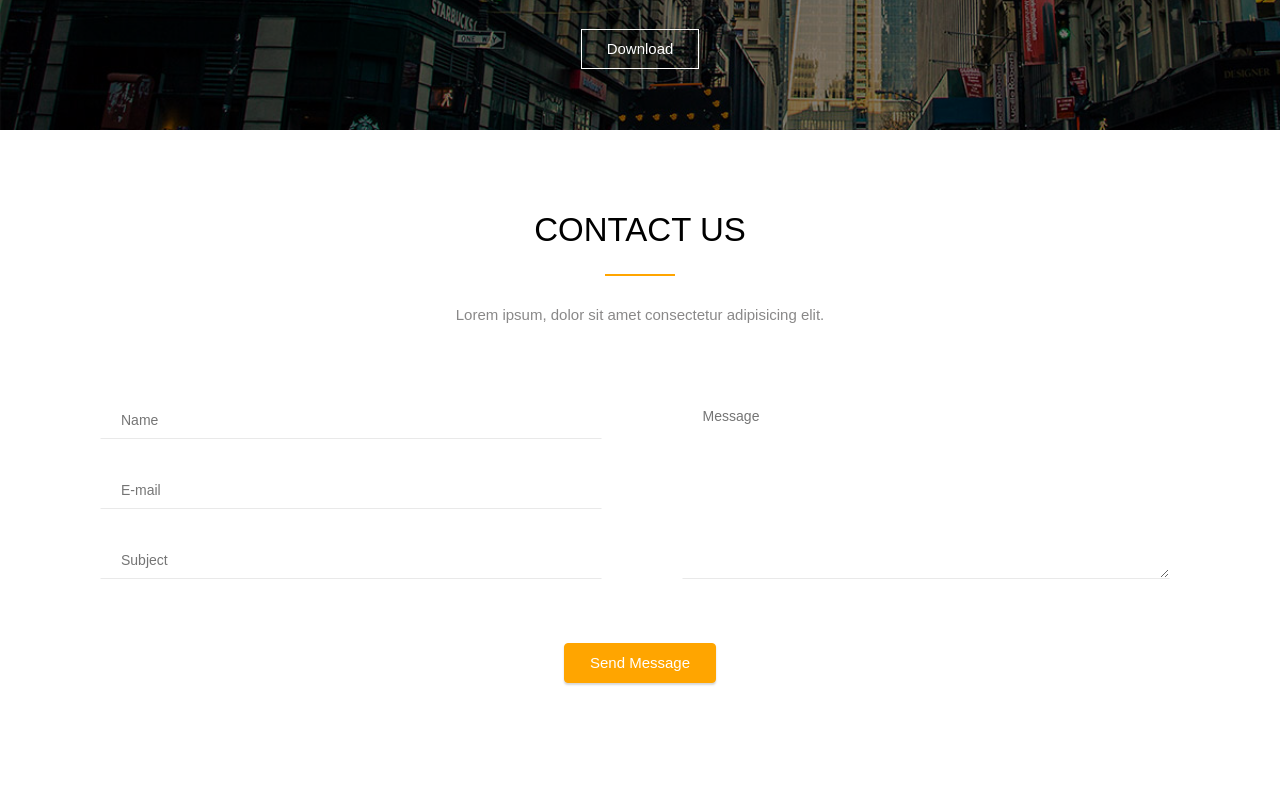
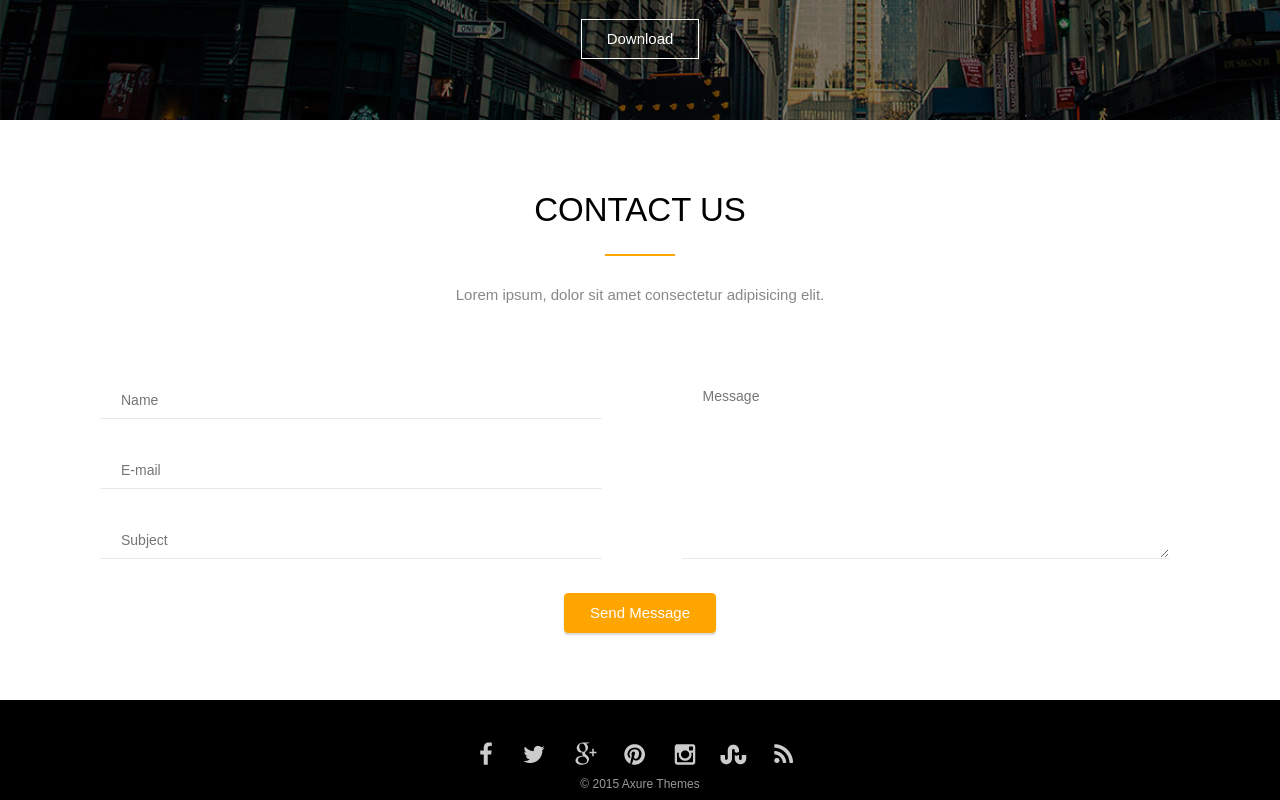
Before and after one commit to glushakova/homework2, a plain HTML site: page index.html in a window 1280 px wide. Shown: the part 1487-2287 px from the top of the page. Before the commit the page ends 2207 px from the top, so only its background shows below. Drawn offline with Linux system fonts and the light colour scheme.

Commit message:
add footer

```diff
--- a/css/main.css
+++ b/css/main.css
@@ -231,7 +231,7 @@ a {
 }
 .haupt_text {
   text-transform: uppercase;
-  margin-top: 80px;
+  margin-top: 70px;
   text-align: center;
   line-height: 1.2;
   font-size: 33px;
@@ -294,6 +294,7 @@ a {
   display: flex;
   flex-direction: column;
   align-items: center;
+  margin-bottom: 60px;
 }
 .haupt_text_stylish {
   text-transform: uppercase;
@@ -369,7 +370,6 @@ a {
   display: flex;
   justify-content: space-between;
   align-items: center;
-  margin-bottom: 30px;
 }
 .second_text_contact {
   margin-bottom: 50px;
@@ -377,3 +377,61 @@ a {
 .form-input-contact {
   width: 460px;
 }
+.background_end {
+  background-color: black;
+  height: 100px;
+}
+.end {
+  display: flex;
+  justify-content: center;
+  align-items: center;
+}
+.image-link-end {
+  display: inline-block;
+  width: 30px;
+  height: 30px;
+  background-image: url(../img/end.png);
+  background-repeat: no-repeat;
+  margin-right: 20px;
+  margin-bottom: 5px;
+}
+.img-1 {
+  width: 20px;
+}
+.img-2 {
+  background-position: -40px 0;
+}
+
+.img-3 {
+  background-position: -90px 0;
+}
+
+.img-4 {
+  background-position: -137px 0;
+}
+
+.img-5 {
+  background-position: -187px 0;
+}
+
+.img-6 {
+  background-position: -242px 0;
+}
+.img-7 {
+  background-position: -294px 0;
+  margin-right: 0;
+}
+.text-end {
+  color: rgba(255, 255, 255, 0.6);
+  font-size: 12px;
+  text-transform: capitalize;
+  line-height: 1.2;
+  font-family: "OpenSans", sans-serif;
+}
+.end_center {
+  display: flex;
+  flex-direction: column;
+  justify-content: center;
+  align-items: center;
+  margin-top: 35px;
+}
--- a/index.html
+++ b/index.html
@@ -81,7 +81,7 @@
           </p>
         </div>
         <div class="social-all-icons">
-          <a href="https://www.facebook.com/" class="image-link icon-1"></a>
+          <a href="https://www.facebook.com/" class="image-link"></a>
           <a href="https://twitter.com" class="image-link icon-2"></a>
           <a href="https://www.google.by/" class="image-link icon-3"></a>
           <a href="https://www.pinterest.com/" class="image-link icon-4"></a>
@@ -164,5 +164,22 @@
       </div>
     </section>
     <!-- <span class="triangle"></span> -->
+    <footer class="background_end end">
+     <div class="end_center">
+      <div class="social-all-icons">
+        <a href="https://www.facebook.com/" class="image-link-end img-1"></a>
+        <a href="https://twitter.com" class="image-link-end  img-2"></a>
+        <a href="https://www.google.by/" class="image-link-end img-3"></a>
+        <a href="https://www.pinterest.com/" class="image-link-end img-4"></a>
+        <a href="https://www.instagram.com/" class="image-link-end img-5"></a>
+        <a href="https://stumbleupon.com/" class="image-link-end img-6"></a>
+        <a
+          href="https://ru.wikipedia.org/wiki/RSS"
+          class="image-link-end img-7"
+        ></a>
+      </div>
+      <div class="text-end">© 2015 Axure Themes</div>
+    </div>
+    </footer>
   </body>
 </html>
```
Also changed, not shown: img/end.png (added), 2 other files.
